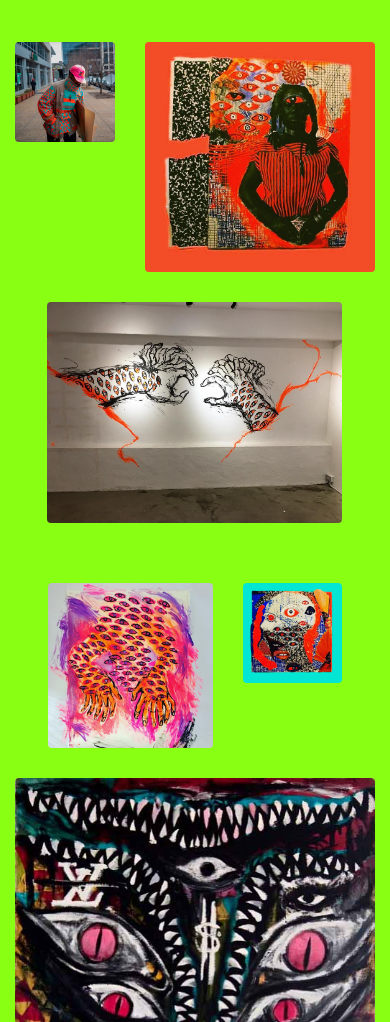
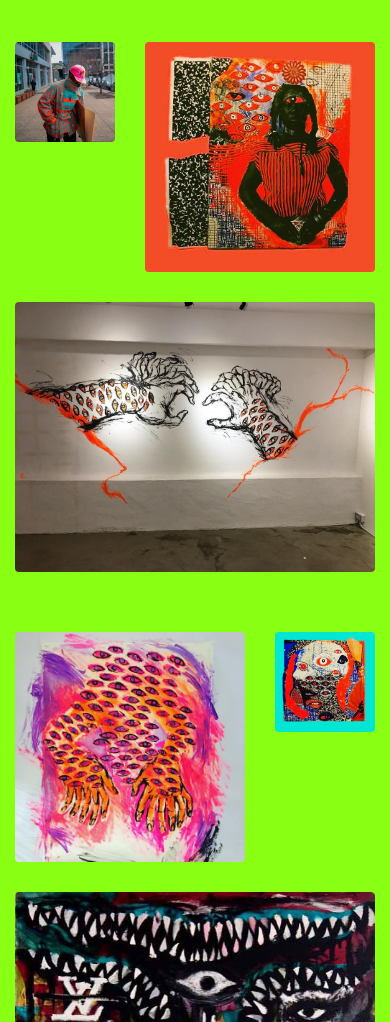
Before and after one commit to peterveras/mensa-kondo, a website with bundled scripts: page index.html in a window 390 px wide. Shown: the part 78-1100 px from the top of the page. Built offline with nearby package versions, Linux system fonts and the light colour scheme.

Commit message:
alignments

```diff
--- a/index.html
+++ b/index.html
@@ -71,13 +71,13 @@
       </div>
       <div class="row justify-content-between">
 
-        <div class="col-10 padbot_60 offset-1">
+        <div class="col-lg-10 padbot_60 offset-lg-1 col-sm-12">
           <img class="product_img round-corners" src="img/Works/Hands-with-eyes-Mural-By-Mensa-Kondo.jpg"
             alt="product_img1">
         </div>
       </div>
       <div class="row justify-content-center">
-        <div class="col-6 padbot_30">
+        <div class="col-8 padbot_30">
           <img class="product_img round-corners" src="img/Works/Hands-with-eyes-By-Mensa-Kondo.jpg" alt="product_img1">
         </div>
         <div class="col-4 padbot_30">
```
